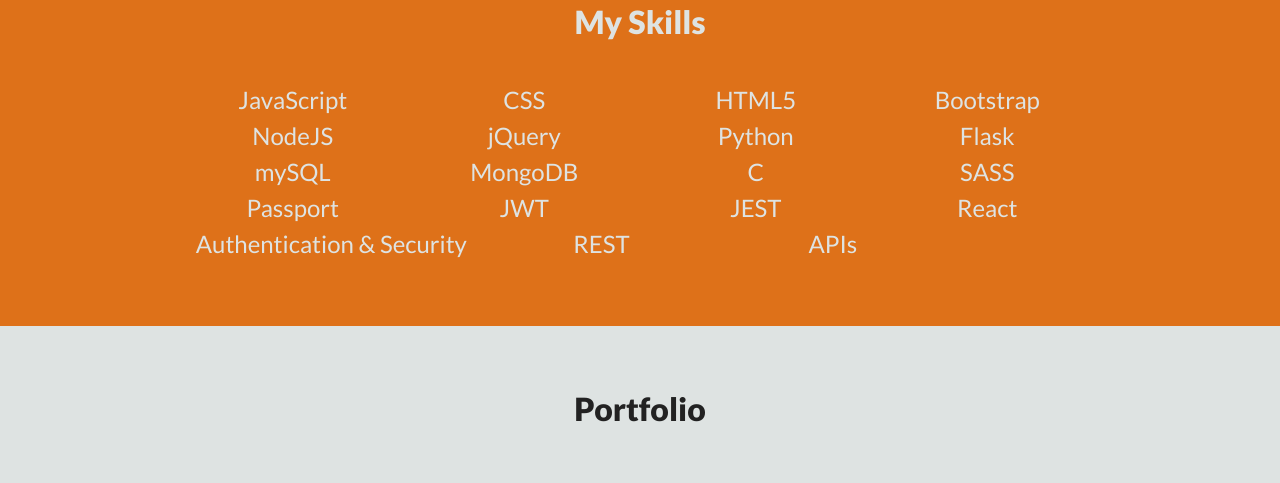
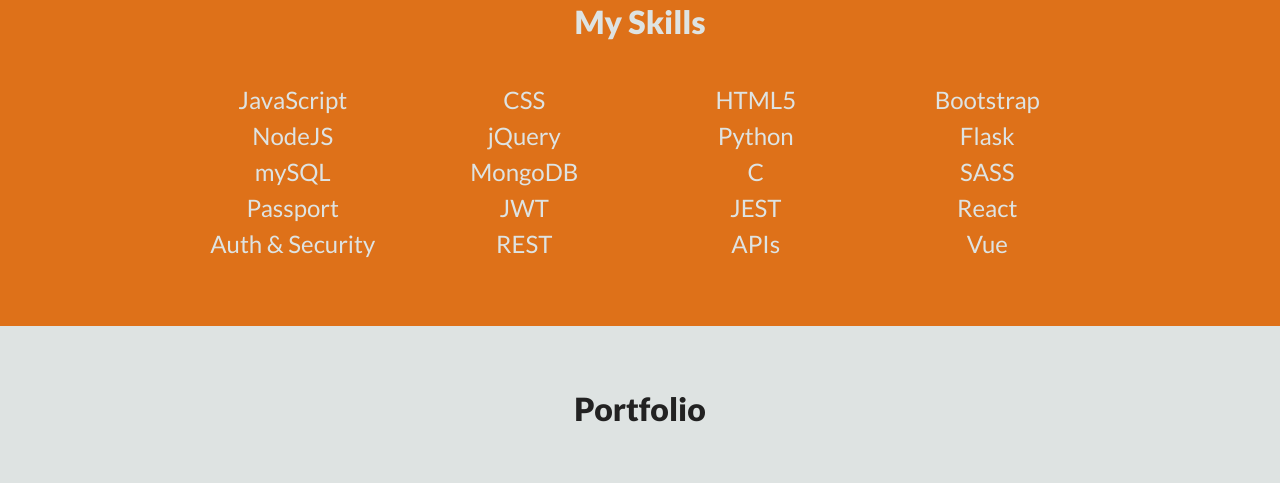
Before and after one commit to katybirkett/portfolio, a plain HTML site: page index.html in a window 1280 px wide. Shown: the part 1151-1634 px from the top of the page. Drawn offline with nearby package versions, Linux system fonts and the light colour scheme.

Commit message:
add more skills

```diff
--- a/index.html
+++ b/index.html
@@ -97,9 +97,10 @@
           <div class="col-lg-3 col-md-6">React</div>
         </div>
         <div class="row">
-          <div class="col-lg-4 col-md-6">Authentication & Security</div>
+          <div class="col-lg-3 col-md-6">Auth & Security</div>
           <div class="col-lg-3 col-md-6">REST</div>
           <div class="col-lg-3 col-md-6">APIs</div>
+          <div class="col-lg-3 col-md-6">Vue</div>
         </div>
       </section>
     </div>
```
